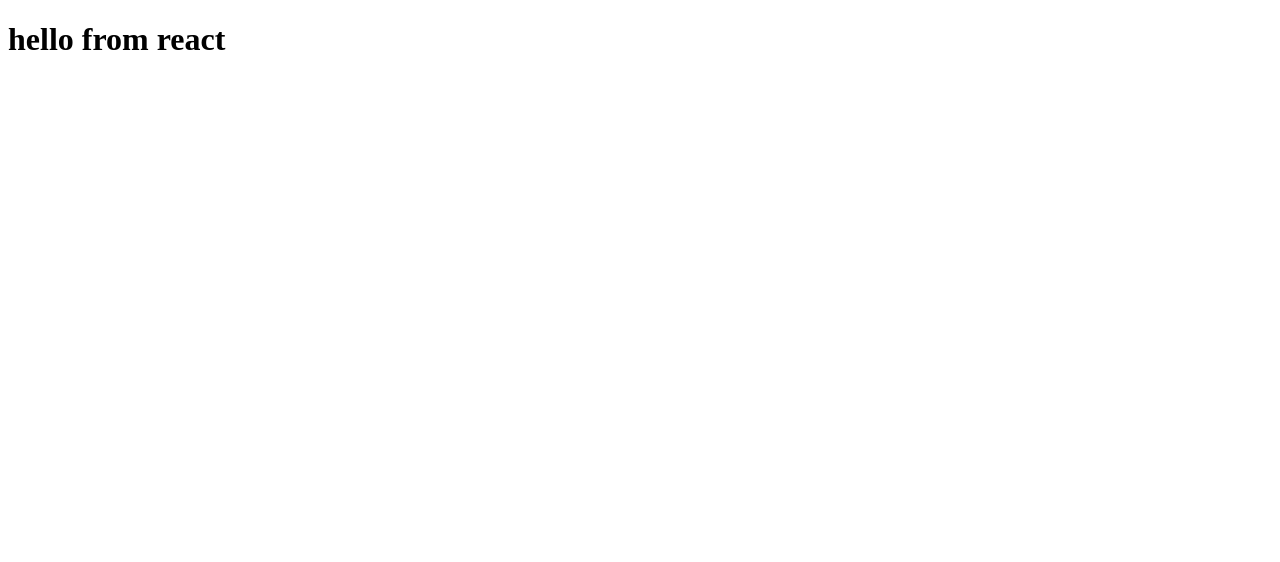
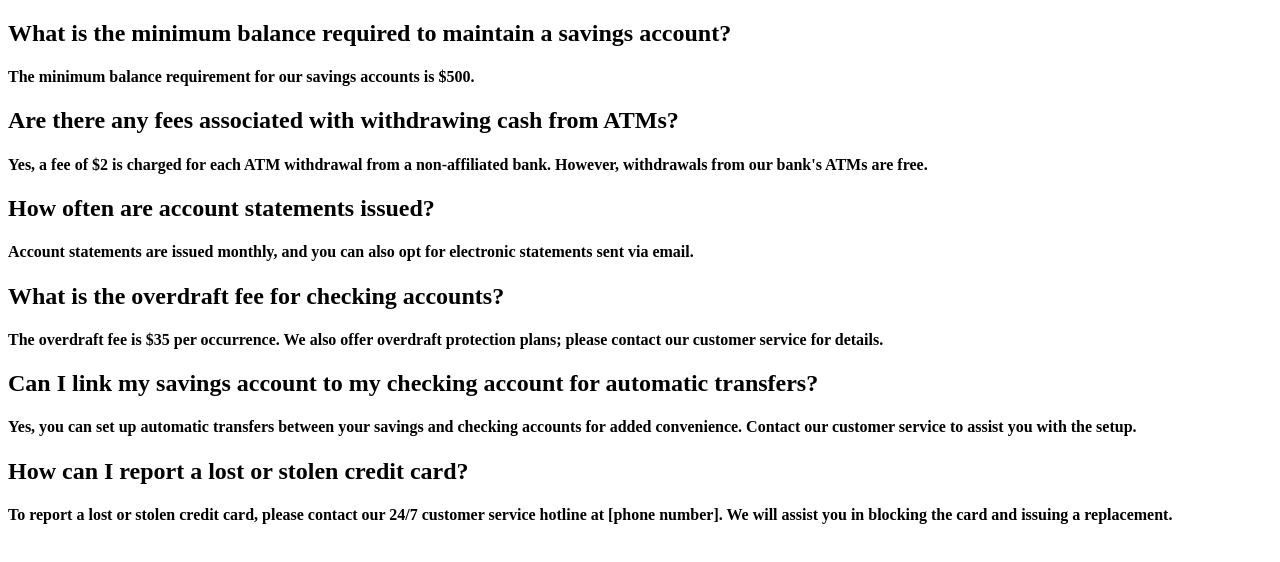
Before and after one commit to AkshaykumarBijjaragi/Reactjs, a React (Vite) app: page / in a window 1280 px wide. Shown: the top 562 px of the page. Built offline with nearby package versions, Linux system fonts and the light colour scheme.

Commit message:
started accordian

```diff
--- a/index.js
+++ b/index.js
@@ -1,8 +1,8 @@
 import React from "react";
 import ReactDOM from "react-dom/client";
-
-const root = ReactDOM.createRoot(document.getElementById("root"));
+import Accordian from "./src/components/Accordian/Accordian";
 
 const hello = <h1>hello from react</h1>;
 
-root.render(hello);
+const root = ReactDOM.createRoot(document.getElementById("root"));
+root.render(<Accordian />);
--- a/package.json
+++ b/package.json
@@ -4,7 +4,7 @@
   "description": "\"practice sessions\"",
   "main": "index.js",
   "scripts": {
-    "start": "npx parcel index.html",
+    "start": "npx parcel public/index.html",
     "test": "jest"
   },
   "repository": {
--- a/index.html
+++ b/public/index.html
@@ -11,7 +11,7 @@
     <div id="root">
         React is not added
     </div>
-    <script type="module" src="/index.js"></script>
+    <script type="module" src="../index.js"></script>
 </body>
 
 </html>
--- /dev/null
+++ b/src/components/Accordian/Accordian.js
@@ -0,0 +1,19 @@
+import "./Accordian.css";
+import data from "./data";
+
+export default function Accordian() {
+  return (
+    <>
+      {data.map((item) => {
+        return (
+          <>
+            <div key={item.id}>
+              <h2>{item.question}</h2>
+              <h4>{item.answer}</h4>
+            </div>
+          </>
+        );
+      })}
+    </>
+  );
+}
--- /dev/null
+++ b/src/components/Accordian/data.js
@@ -0,0 +1,41 @@
+const data = [
+  {
+    id: 1,
+    question:
+      "What is the minimum balance required to maintain a savings account?",
+    answer: "The minimum balance requirement for our savings accounts is $500.",
+  },
+  {
+    id: 2,
+    question: "Are there any fees associated with withdrawing cash from ATMs?",
+    answer:
+      "Yes, a fee of $2 is charged for each ATM withdrawal from a non-affiliated bank. However, withdrawals from our bank's ATMs are free.",
+  },
+  {
+    id: 3,
+    question: "How often are account statements issued?",
+    answer:
+      "Account statements are issued monthly, and you can also opt for electronic statements sent via email.",
+  },
+  {
+    id: 4,
+    question: "What is the overdraft fee for checking accounts?",
+    answer:
+      "The overdraft fee is $35 per occurrence. We also offer overdraft protection plans; please contact our customer service for details.",
+  },
+  {
+    id: 5,
+    question:
+      "Can I link my savings account to my checking account for automatic transfers?",
+    answer:
+      "Yes, you can set up automatic transfers between your savings and checking accounts for added convenience. Contact our customer service to assist you with the setup.",
+  },
+  {
+    id: 6,
+    question: "How can I report a lost or stolen credit card?",
+    answer:
+      "To report a lost or stolen credit card, please contact our 24/7 customer service hotline at [phone number]. We will assist you in blocking the card and issuing a replacement.",
+  },
+];
+
+export default data;
```
Also changed, not shown: src/components/App.jsx (added, +8 -0 lines), src/components/Accordian/accordian.css (added), src/components/app.css (added), 2 other files (tests, documents, lock files or other folders).
